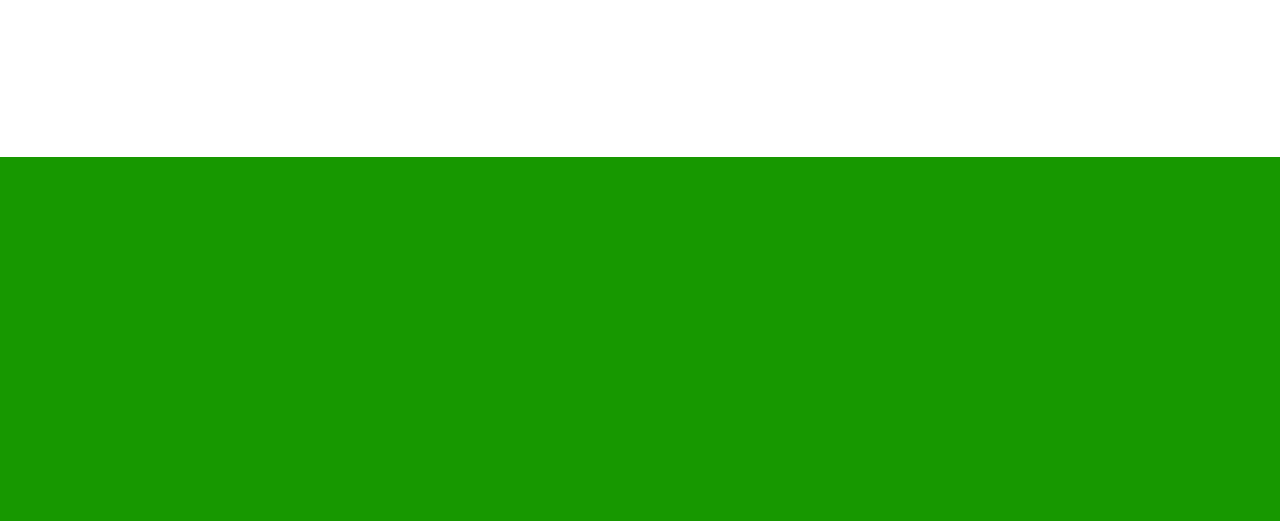
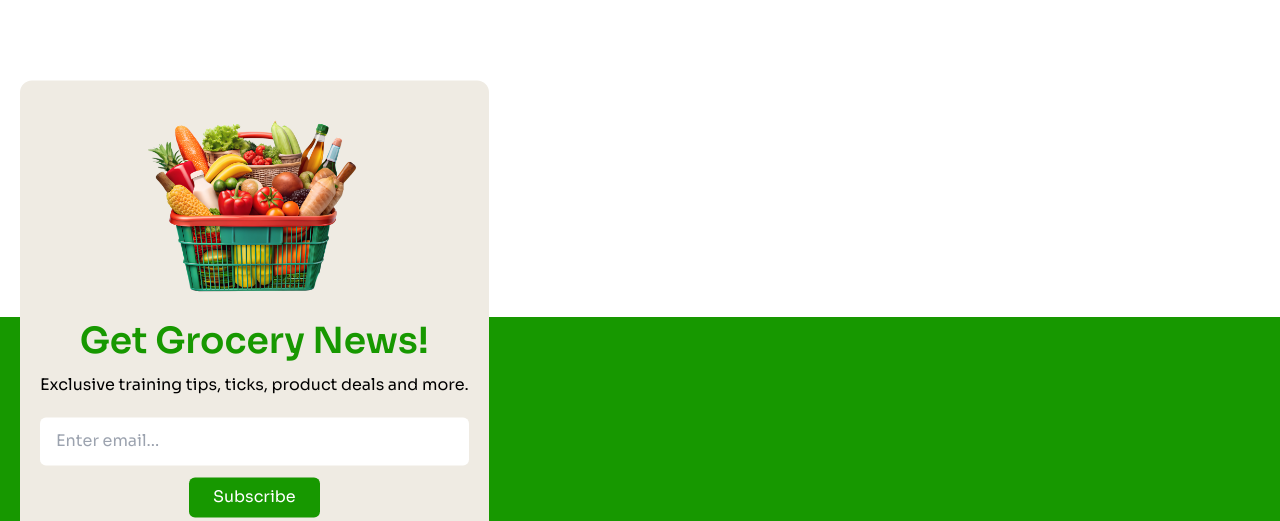
Before and after one commit to asadullahhhhh/Assignment-3, a website: page index.html in a window 1280 px wide. Shown: the part 3103-3624 px from the top of the page. Drawn offline with Linux system fonts and the light colour scheme.

Commit message:
floating area done

```diff
--- a/index.html
+++ b/index.html
@@ -289,7 +289,7 @@
             </div>
 
             <!-- arrivel and offer -->
-             <div class="max-w-[1320px] mx-auto mb-40 px-5 lg:px-0">
+             <div class="max-w-[1320px] mx-auto mb-[320px] px-5 lg:px-0">
                <h2 class="text-2xl lg:text-4xl font-semibold text-navbtn mb-8">Arrival & Offers</h2>
                <!-- arrivel card -->
                 <div class="flex flex-col lg:flex-row gap-5">
@@ -319,8 +319,18 @@
              </div>
 
              <!-- subcription new letter -->
-              <div>
-
+              <div class="relative">
+                  <div class="max-w-[1320px] bg-servicebg rounded-xl text-center py-9 px-5 mx-5 absolute -translate-y-[50%]">
+                     <div class="w-[230px] mx-auto">
+                        <img src="c2-assets/vegetable-busket.png" alt="">
+                     </div>
+                     <div class="mt-6">
+                        <h2 class="text-2xl lg:text-4xl font-semibold text-navbtn mb-3">Get Grocery News!</h2>
+                        <p class="mb-5">Exclusive training tips, ticks, product deals and more.</p>
+                        <input class="w-full py-3 px-4 rounded-md mb-3" type="email" placeholder="Enter email..."> <br>
+                        <button class="py-2 px-6 bg-footerbg text-white rounded-md">Subscribe</button>
+                     </div>
+                  </div>
               </div>
 
               <!-- footer  -->
```
Also changed, not shown: output/tailwind.css.
